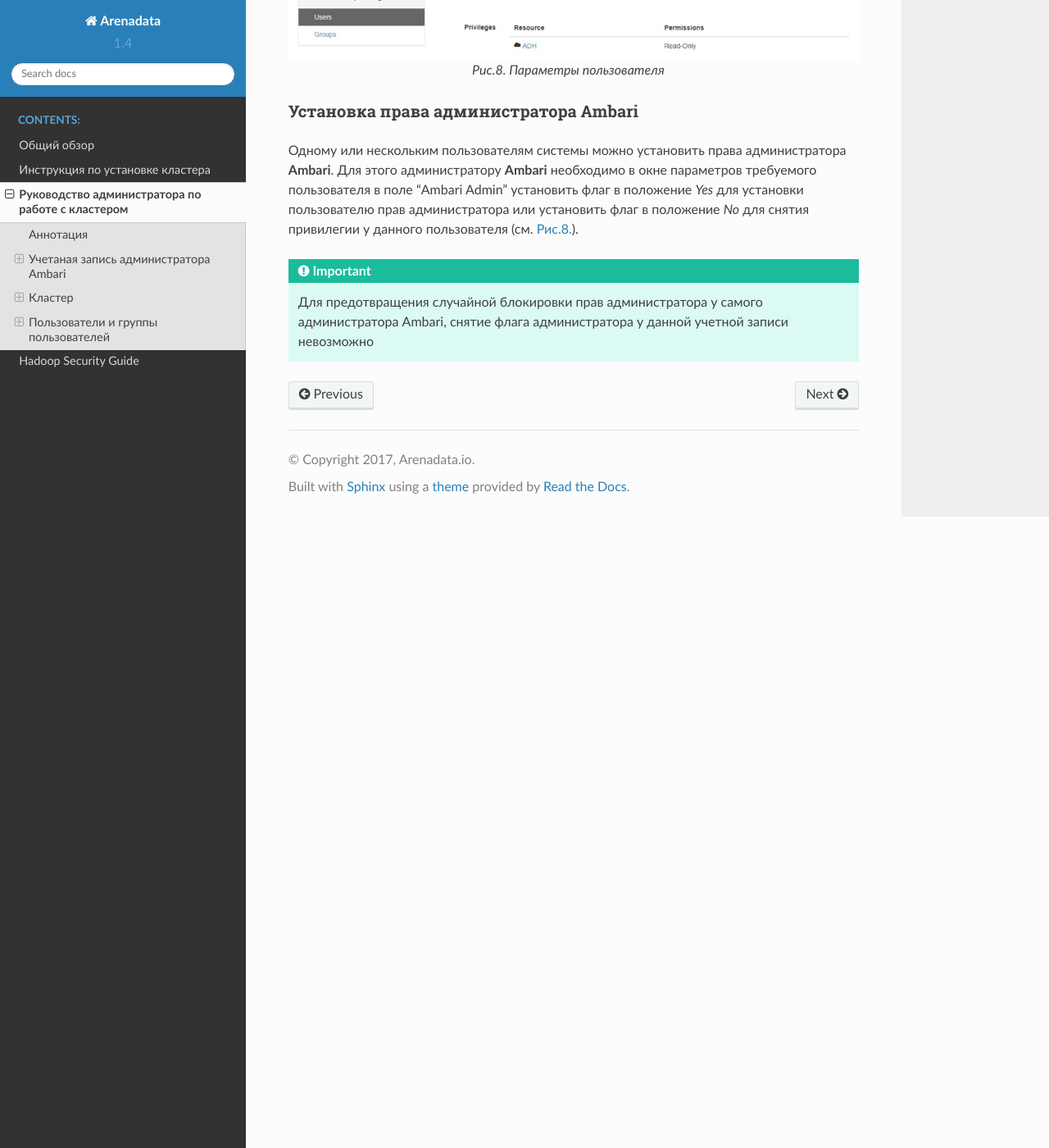
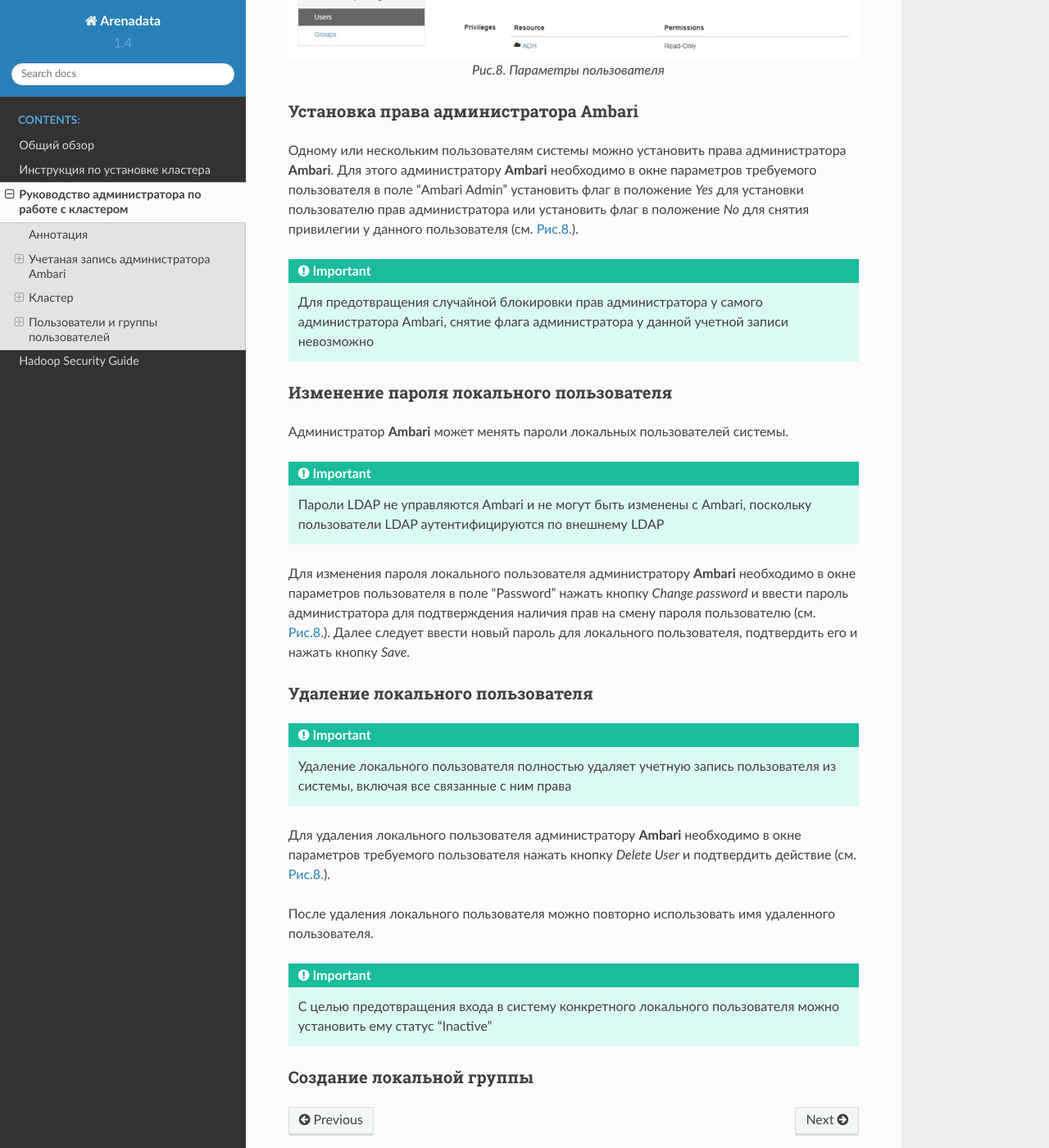
Before and after one commit to arenadata/docs_adps, a Sphinx documentation site: the page built from source/administration.rst, in a window 1280 px wide and 1400 px high, scrolled down 9253 px. Shown: the whole window at 82% size. Built offline with Sphinx 7.4.7 and the Read the Docs theme 2.0.0, drawn with Linux system fonts in a browser that asks for light colours.

Commit message:
Update administration.rst

```diff
--- a/source/administration.rst
+++ b/source/administration.rst
@@ -289,3 +289,29 @@
 Одному или нескольким пользователям системы можно установить права администратора **Ambari**. Для этого администратору **Ambari** необходимо в окне параметров требуемого пользователя в поле "Ambari Admin" установить флаг в положение *Yes* для установки пользователю прав администратора или установить флаг в положение *No* для снятия привилегии у данного пользователя (см. :ref:`Рис.8.<admin-img-8>`).
 
 .. important:: Для предотвращения случайной блокировки прав администратора у самого администратора Ambari, снятие флага администратора у данной учетной записи невозможно
+
+
+Изменение пароля локального пользователя
+^^^^^^^^^^^^^^^^^^^^^^^^^^^^^^^^^^^^^^^^
+
+Администратор **Ambari** может менять пароли локальных пользователей системы.
+
+.. important:: Пароли LDAP не управляются Ambari и не могут быть изменены с Ambari, поскольку пользователи LDAP аутентифицируются по внешнему LDAP
+
+Для изменения пароля локального пользователя администратору **Ambari** необходимо в окне параметров пользователя в поле "Password" нажать кнопку *Change password* и ввести пароль администратора для подтверждения наличия прав на смену пароля пользователю (см. :ref:`Рис.8.<admin-img-8>`). Далее следует ввести новый пароль для локального пользователя, подтвердить его и нажать кнопку *Save*.
+
+
+Удаление локального пользователя
+^^^^^^^^^^^^^^^^^^^^^^^^^^^^^^^^
+
+.. important:: Удаление локального пользователя полностью удаляет учетную запись пользователя из системы, включая все связанные с ним права
+
+Для удаления локального пользователя администратору **Ambari** необходимо в окне параметров требуемого пользователя нажать кнопку *Delete User* и подтвердить действие (см. :ref:`Рис.8.<admin-img-8>`).
+
+После удаления локального пользователя можно повторно использовать имя удаленного пользователя.
+
+.. important:: С целью предотвращения входа в систему конкретного локального пользователя можно установить ему статус "Inactive"
+
+
+Создание локальной группы
+^^^^^^^^^^^^^^^^^^^^^^^^^
```
